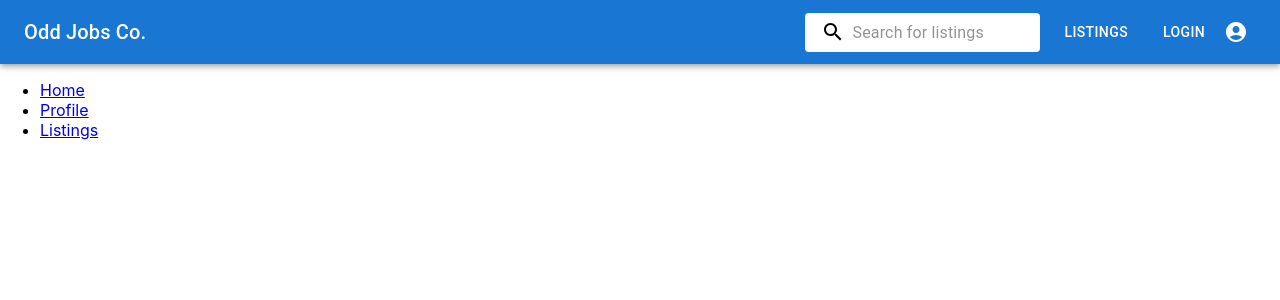
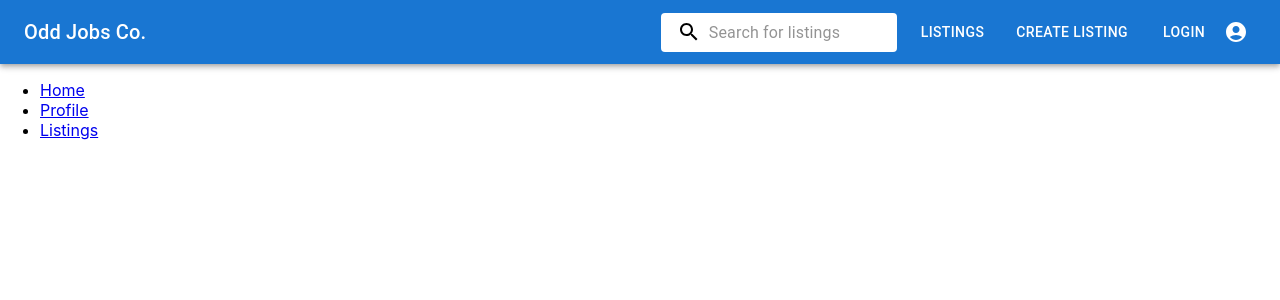
Before and after one commit to Vraj-P/OddJobsCO, a React (Create React App) app in the folder client/: page / in a window 1280 px wide. Shown: the top 300 px of the page. Built offline with nearby package versions, Linux system fonts and the light colour scheme; the HTML template or start-up script is replaced by a standard one.

Commit message:
added a create listing button in the header

```diff
--- a/client/src/components/TopBar.tsx
+++ b/client/src/components/TopBar.tsx
@@ -99,6 +99,9 @@ function TopBar() {
                 <Button disableRipple = {true} color="inherit" component={Link} to="/listings" className={cx(classes.button)}>
                     Listings
                 </Button>
+                <Button disableRipple = {true} color="inherit" component={Link} to="/create" className={cx(classes.button)}>
+                    Create Listing
+                </Button>
                 <Button disableRipple = {true} color="inherit" component={Link} to="/login" className={cx(classes.button)}>
                     Login
                 </Button>
```
